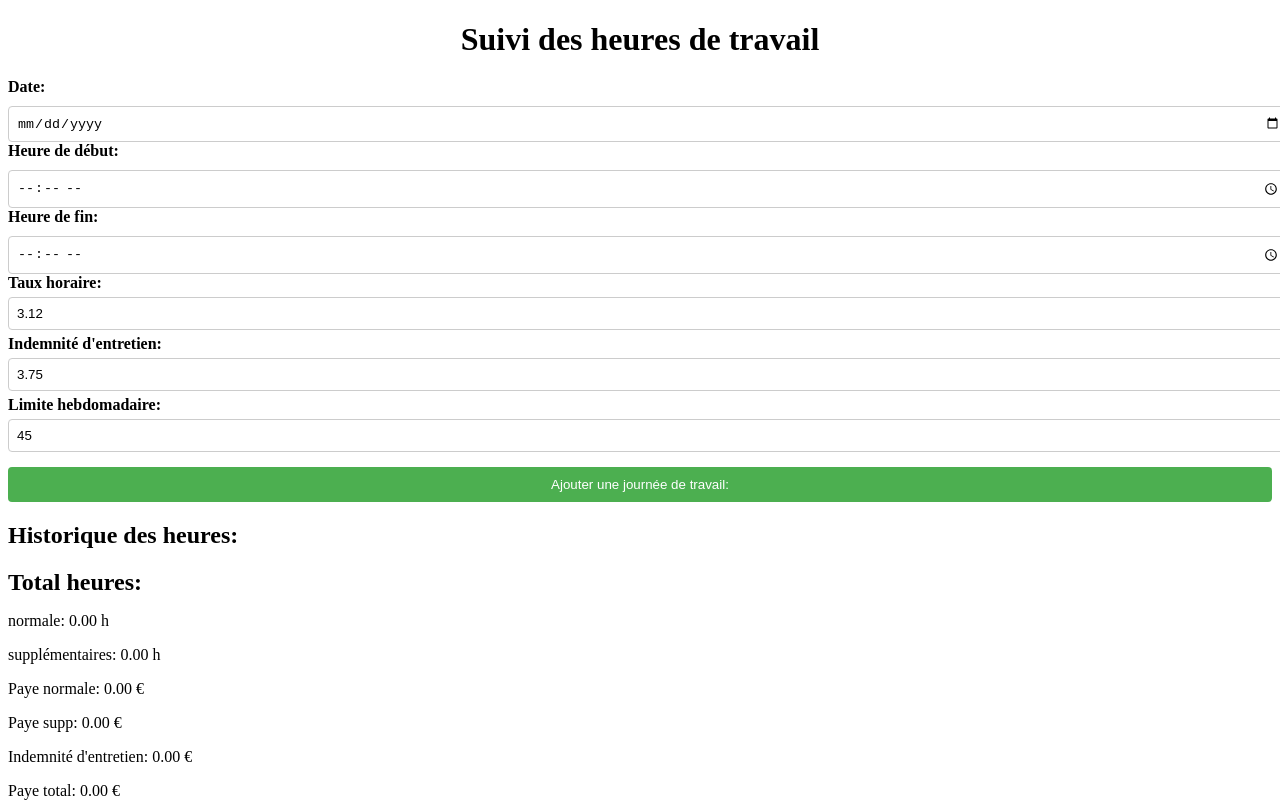
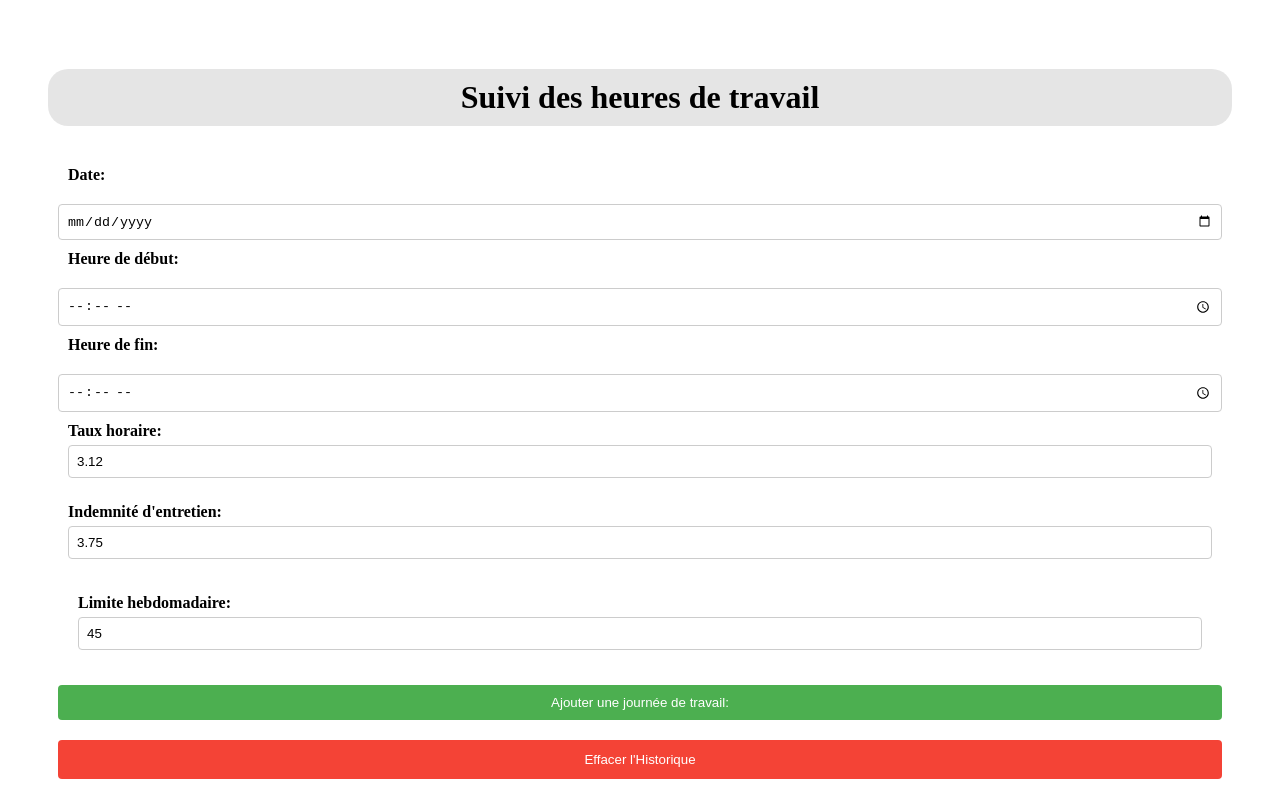
Before and after one commit to mauvaisEsprit/assistante-calculatrice, a React (Vite) app: page / in a window 1280 px wide. Shown: the top 802 px of the page. Built offline with nearby package versions, Linux system fonts and the light colour scheme.

Commit message:
Исправил

```diff
--- a/index.html
+++ b/index.html
@@ -3,7 +3,7 @@
   <head>
     <meta charset="UTF-8" />
     <meta name="viewport" content="width=device-width, initial-scale=1.0" />
-    <title>TEST</title>
+    <title>Pour Boubou</title>
   </head>
   <body>
     <div id="root"></div>
--- a/src/App.css
+++ b/src/App.css
@@ -1,4 +1,10 @@
 /* Общие стили */
+* {
+  box-sizing: border-box;
+  padding: 10px;
+
+}
+
 .app-container {
   font-family: 'Arial', sans-serif;
   padding: 20px;
@@ -11,6 +17,8 @@
 h1 {
   text-align: center;
   margin-bottom: 20px;
+  background-color: rgba(0, 0, 0, 0.10);
+  border-radius: 20px;
 }
 
 h2, h3 {
--- a/src/App.jsx
+++ b/src/App.jsx
@@ -275,6 +275,12 @@ doc.save("rapport_heures_travail.pdf");
         <button onClick={handleAddWorkDay}>
          Ajouter une journée de travail:
         </button>
+
+        <button
+        className='clear-history-button'
+        onClick={handleClearAll}>
+         Effacer l'Historique
+        </button>
       </div>
       <div className="workHistory">
         <h2>Historique des heures:</h2>
```
Also changed, not shown: 3 other files (tests, documents, lock files or other folders).
